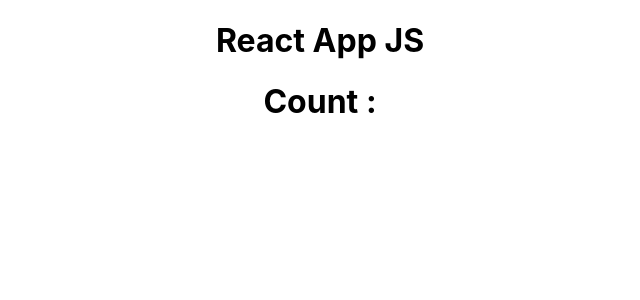
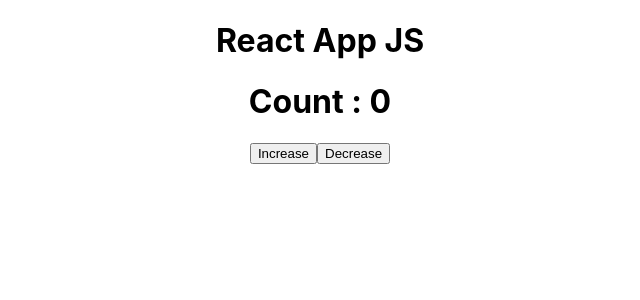
Before and after one commit to rezaulkarim7080/react-hello-world, a React (Create React App) app: page / in a window 1280 px wide. Shown: the top 300 px of the page, without its empty margins (320-960 px from the left). Built offline with nearby package versions, Linux system fonts and the light colour scheme.

Commit message:
usestate

```diff
--- a/src/components/count.js
+++ b/src/components/count.js
@@ -1,9 +1,17 @@
-import React from "react";
+import React, { useState } from "react";
 
 function Count() {
+  const [count, setCount] = useState(0);
+  //   const handleIncrease = () => {
+  //     setCount(count + 1);
+  //   };
+
   return (
     <div>
-      <h1>Count : </h1>
+      <h1>Count : {count}</h1>
+      {/* <button onClick={handleIncrease}>Increase</button> */}
+      <button onClick={() => setCount(count + 1)}>Increase</button>
+      <button onClick={() => setCount(count - 1)}>Decrease</button>
     </div>
   );
 }
```
